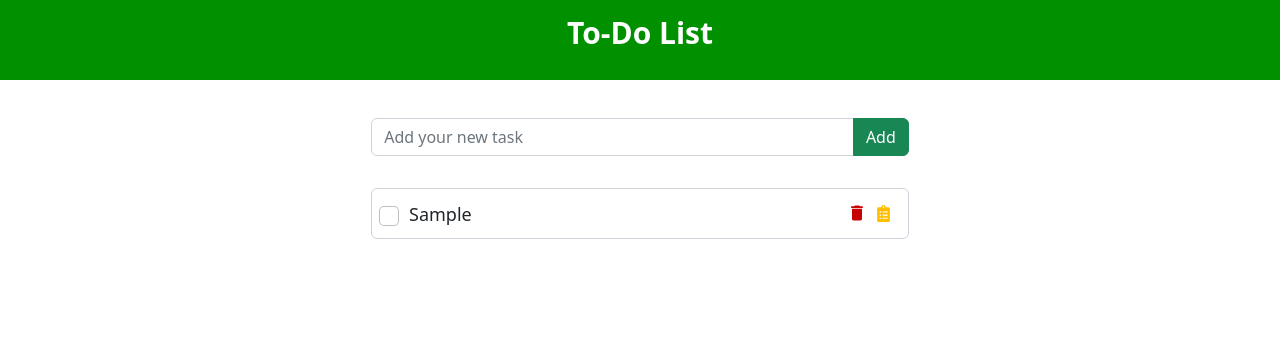
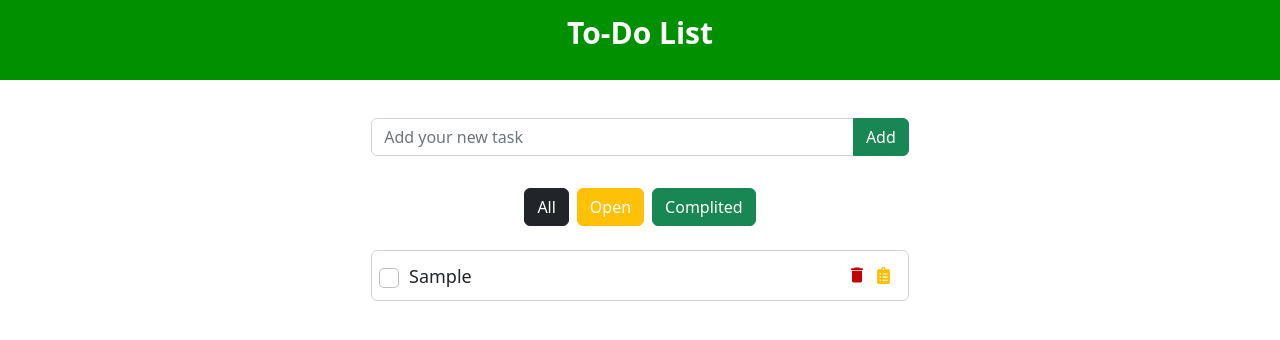
Before and after one commit to Yuliteg/to-do-list, a React (Create React App) app: page / in a window 1280 px wide. Both pictures are taken after typing "Sample" into the empty fields and a click on the button "Add". Shown: the top 340 px of the page. Built offline with nearby package versions, Linux system fonts and the light colour scheme.

Commit message:
refactor

```diff
--- a/src/App.js
+++ b/src/App.js
@@ -3,11 +3,13 @@ import styled from 'styled-components';
 import Header from './components/Header';
 import AddTask from './components/AddTask';
 import TaskList from './components/TaskList';
+import { MainContainer } from './styles/MainContainer';
 
 function App() {
+
 	const [list, setList] = useState(() => {
-		const savedItem = localStorage.getItem('my-to-do-list');
-		const parsedItem = JSON.parse(savedItem);
+		const storageItem = localStorage.getItem('my-to-do-list');
+		const parsedItem = JSON.parse(storageItem);
 		return parsedItem || [];
 	});
 
@@ -19,34 +21,14 @@ function App() {
 	return (
 		<>
 			<Header />
-			<Container>
+			<MainContainer>
 				<AddTask list={list} setList={setList} />
 				{list.length ? <TaskList list={list} setList={setList} /> :
 					<p className='first-task'>Please add you first <span>to-Do</span> task!</p>}
-			</Container>
+			</MainContainer>
 		</>
 	);
 }
 
-const Container = styled.div`
-  margin-right: 20%;
-  margin-left: 20%;
-  margin-top: 3%;
-  display: flex;
-  flex-direction: column;
-  justify-content: center;
-  align-items: center;
-
-	 .first-task {
-		margin-top: 2.5rem;
-		color: #4C4E52;
-		 font-size: 35px;
-		 font-weight: 500;
-		  span {
-				color: #004100;
-				font-size: 37px;
-			}
-	 }
-`
 
 export default App;
--- a/src/components/AddTask.js
+++ b/src/components/AddTask.js
@@ -3,11 +3,13 @@ import InputGroup from 'react-bootstrap/InputGroup';
 import Form from 'react-bootstrap/Form';
 import Button from 'react-bootstrap/Button';
 import { useState } from 'react';
+import { WrapperAdd } from '../styles/WrapperList';
 
 const AddTask = ({ setList, list }) => {
   const [formValue, setFormValue] = useState('')
 
   const addTask = () => {
+    if(formValue) {
       setList([
         ...list, {
           id: Date.now(),
@@ -17,9 +19,10 @@ const AddTask = ({ setList, list }) => {
       ])
       setFormValue('')
     }
+  }
 
   const addTaskKey = (e) => {
-    if (e.key == 'Enter') {
+    if (e.key == 'Enter' && formValue) {
       setList([
         ...list, {
           id: Date.now(),
@@ -32,7 +35,7 @@ const AddTask = ({ setList, list }) => {
   }
 
   return (
-    <Wrapper >
+    <WrapperAdd >
       <InputGroup className="mb-3">
         <Form.Control
           placeholder="Add your new task"
@@ -49,34 +52,9 @@ const AddTask = ({ setList, list }) => {
           Add
         </Button>
       </InputGroup>
-      {/* {list.length ? <div className="button-container">
-        <Button variant='dark'>All</Button>
-        <Button variant='success'>Open</Button>
-        <Button variant='warning'>Complited</Button>
-      </div> : <></>
-      } */}
-
-    </Wrapper>
+    </WrapperAdd>
   )
 }
 
-const Wrapper = styled.div`
-  margin-bottom: 1rem;
-  width: 70%;
-  display: flex;
-  flex-direction: column;
-  justify-content: center;
-  align-items: center;
-
-  .button-container {
-    width: 100%;
-    display: flex;
-    justify-content: flex-start;
-    gap: 3.2px;
-    .btn-warning {
-      color: white;
-    }
-  }
-`
 
 export default AddTask;
--- a/src/components/TaskList.js
+++ b/src/components/TaskList.js
@@ -1,15 +1,21 @@
-import styled from 'styled-components';
 import { MdDelete } from 'react-icons/md';
 import { FaClipboardList } from 'react-icons/fa';
 import { AiFillCheckCircle } from 'react-icons/ai';
 import Form from 'react-bootstrap/Form';
 import InputGroup from 'react-bootstrap/InputGroup';
-import { useState } from 'react';
+import { useState, useEffect } from 'react';
+import Button from 'react-bootstrap/Button';
+import { WrapperList, Container, ButtonContainer } from '../styles/WrapperList';
 
 
 const TaskList = ({ list, setList }) => {
     const [editList, setEditList] = useState(false);
     const [editValue, setEditValue] = useState('');
+    const [newFilteredList, setNewFilteredList] = useState(list);
+
+    useEffect(() => {
+        setNewFilteredList(list)
+    }, [list])
 
     const deleteItem = (id) => {
         const newList = [...list].filter(el => el.id != id);
@@ -42,10 +48,37 @@ const TaskList = ({ list, setList }) => {
         setEditList(null);
     }
 
+    const filterList = (value) => {
+        if (value == 'all') {
+            setNewFilteredList(list);
+        } else {
+            let newList = [...list].filter(el => el.complited === value);
+            setNewFilteredList(newList);
+        }
+    }
+
     return (
+        <>
+            <ButtonContainer>
+                {list.length ? <div className="button-container">
+                    <Button
+                        variant='dark'
+                        onClick={() => filterList("all")}
+                    >All</Button>
+                    <Button
+                        variant='warning'
+                        onClick={() => filterList(false)}
+                    >Open</Button>
+                    <Button
+                        variant='success'
+                        onClick={() => filterList(true)}
+                    >Complited</Button>
+                </div> : <></>
+                }
+            </ButtonContainer>
             <Container>
-            {list.map(el => (
-                <Wrapper key={el.id}>
+                {newFilteredList.map(el => (
+                    <WrapperList key={el.id}>
                         {editList == el.id ?
                             <>
                                 <div className='container'>
@@ -54,6 +87,8 @@ const TaskList = ({ list, setList }) => {
                                             placeholder="Edit your task"
                                             className='shadow-none'
                                             value={editValue}
+                                            as="textarea"
+                                            rows={1}
                                             onChange={(e) => setEditValue(e.target.value)}
                                         />
                                     </InputGroup>
@@ -62,9 +97,7 @@ const TaskList = ({ list, setList }) => {
                                         onClick={() => saveList(el.id)}
                                     />
                                 </div>
-                        </>
-                        :
-                        <>
+                            </> : <>
                                 <Form.Check
                                     className={el.complited ? 'checkbox-complited shadow-none' : 'checkbox shadow-none'}
                                     type="checkbox"
@@ -83,109 +116,13 @@ const TaskList = ({ list, setList }) => {
                                 </div>
                             </>
                         }
-                </Wrapper>
+                    </WrapperList>
                 )
                 )}
             </Container>
+        </>
     )
 }
 
 
-const Container = styled.div`
-    overflow-y: scroll;
-    height: 450px;
-    width: 100%;
-    display: flex;
-    flex-direction: column;
-    align-items: center;
-
-    ::-webkit-scrollbar {
-    display: none;
-    }
-    `
-
-const Wrapper = styled.div`
-     width: 70%;
-     margin-bottom: 0.7rem;
-     padding-bottom: 1rem;
-     padding: 0.5rem;
-     display: flex;
-     justify-content: space-between;
-     border: 1px solid #ced4da;
-     border-radius: 0.375rem;
-
-   .checkbox {
-    margin-top: 0.2rem;
-    margin-left: 0.3rem;
-
-    .form-check-label {
-        font-size: 18px;
-     }
-     .form-check-input {
-        font-size: 20px;
-     }
-     .form-check-input:focus {
-         box-shadow: none;
-     }
-   }
-
-    .checkbox-complited {
-        margin-top: 0.2rem;
-        margin-left: 0.3rem;
-    .form-check-label {
-        text-decoration: line-through;
-        font-size: 18px;
-     }
-     .form-check-input {
-        font-size: 20px;
-     }
-    .form-check-input:focus {
-        box-shadow: none;
-     }
-    .form-check-input:checked  {
-        background-color: #009000;
-     }
-  }
-
-    .icon-container {
-    padding-right: 0.5rem;
-    display: flex;
-    align-items: center;
-    gap: 0.5rem;
-  }
-   .delete-icon {
-   cursor: pointer;
-   color: #C70000;
-   font-size: 20px;
-  }
-   .edit-icon {
-   cursor: pointer;
-   color: #FFBF00;
-   font-size: 17px;
-  }
-
-  .container {
-    width: 100%;
-    display: flex;
-    justify-content: space-between;
-    align-items: center;
-
-    .done-icon {
-    cursor: pointer;
-    font-size: 20px;
-    fill: #306844;
-     }
-  }
-
-  .input-group {
-    width: 80%;
-    margin-bottom: 0 !important;
-    .form-control {
-        border-top: transparent;
-        border-left: transparent;
-        border-right: transparent;
-    }
-  }
-`
-
 export default TaskList;
--- /dev/null
+++ b/src/styles/MainContainer.js
@@ -0,0 +1,27 @@
+import styled from 'styled-components';
+
+export const MainContainer = styled.div`
+  margin-right: 20%;
+  margin-left: 20%;
+  margin-top: 3%;
+  display: flex;
+  flex-direction: column;
+  justify-content: center;
+  align-items: center;
+
+	.first-task {
+		margin-top: 2.5rem;
+		color: #4C4E52;
+		font-size: 35px;
+		font-weight: 500;
+	span {
+		color: #004100;
+		font-size: 37px;
+			}
+	 }
+  @media (max-width: 400px) {
+     margin-right: 0;
+     margin-left: 0;
+     margin-top: 10%;
+      }
+`
--- /dev/null
+++ b/src/styles/WrapperList.js
@@ -0,0 +1,142 @@
+import styled from 'styled-components';
+
+
+export const WrapperList = styled.div`
+     width: 70%;
+     margin-bottom: 0.7rem;
+     padding-bottom: 1rem;
+     padding: 0.5rem;
+     display: flex;
+     justify-content: space-between;
+     border: 1px solid #ced4da;
+     border-radius: 0.375rem;
+
+  .checkbox {
+    width: 85%;
+    height: auto;
+    margin-top: 0.2rem;
+    margin-left: 0.3rem;
+
+  .form-check-label {
+    font-size: 18px;
+    width: 100%;
+    height: auto;
+    word-break: break-all;
+     }
+  .form-check-input {
+    font-size: 20px;
+     }
+  .form-check-input:focus {
+    box-shadow: none;
+     }
+   }
+
+  .checkbox-complited {
+     margin-top: 0.2rem;
+     margin-left: 0.3rem;
+  .form-check-label {
+     text-decoration: line-through;
+     font-size: 18px;
+     }
+  .form-check-input {
+    font-size: 20px;
+     }
+  .form-check-input:focus {
+    box-shadow: none;
+     }
+  .form-check-input:checked  {
+    background-color: #009000;
+     }
+  }
+
+  .icon-container {
+    padding-right: 0.5rem;
+    display: flex;
+    align-items: center;
+    gap: 0.5rem;
+  }
+  .delete-icon {
+   cursor: pointer;
+   color: #C70000;
+   font-size: 20px;
+  }
+  .edit-icon {
+   cursor: pointer;
+   color: #FFBF00;
+   font-size: 17px;
+  }
+
+  .container {
+   width: 100%;
+   display: flex;
+   justify-content: space-between;
+   align-items: center;
+
+    .done-icon {
+   cursor: pointer;
+   font-size: 20px;
+   fill: #306844;
+     }
+  }
+
+  .input-group {
+   width: 85%;
+   margin-bottom: 0 !important;
+
+   textarea {
+   height: fit-content;
+   overflow: auto;
+   ::-webkit-scrollbar {
+   display: none;
+  }
+}
+  .form-control {
+    border-top: transparent;
+    border-left: transparent;
+    border-right: transparent;
+    }
+  }
+  @media (max-width: 400px) {
+    width: 92%;
+      }
+`
+
+export const WrapperAdd = styled.div`
+  margin-bottom: 1rem;
+  width: 70%;
+  display: flex;
+  flex-direction: column;
+  justify-content: center;
+  align-items: center;
+
+  @media (max-width: 400px) {
+    width: 92%;
+  }
+`
+export const Container = styled.div`
+   overflow-y: scroll;
+   height: 450px;
+   width: 100%;
+   display: flex;
+   flex-direction: column;
+   align-items: center;
+
+  ::-webkit-scrollbar {
+  display: none;
+    }
+    `
+
+export const ButtonContainer = styled.div`
+   margin-bottom: 1.5rem;
+   width: 100%;
+
+  .btn-warning {
+     color: white;
+    }
+
+  .button-container {
+  display: flex;
+  justify-content: center;
+  gap: 0.5rem;
+  }
+`
```
Lines whose indentation alone changed are shown as unchanged.
